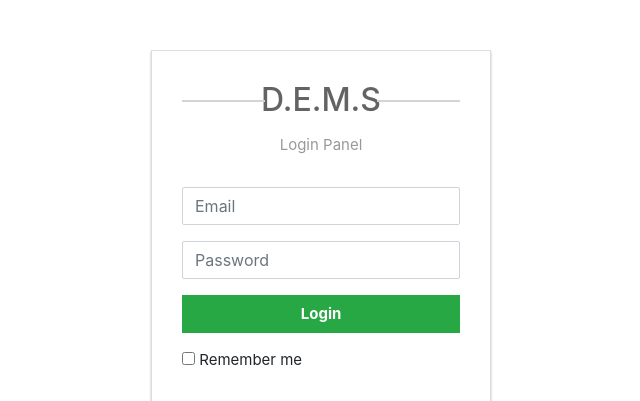
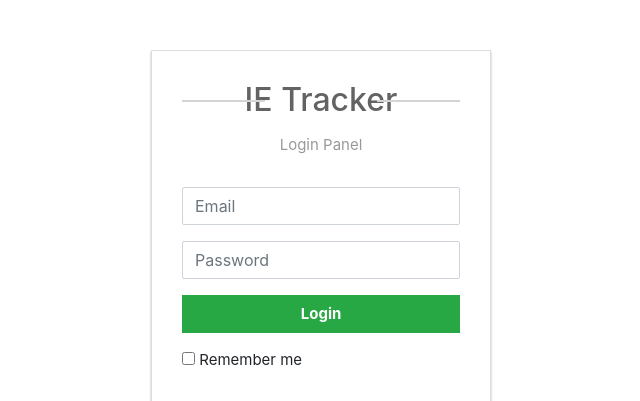
Before and after one commit to saifur213/income-expense-tracker, a PHP site: page /login.php in a window 1280 px wide. Shown: the top 401 px of the page, without its empty margins (319-959 px from the left). Run offline with PHP 8.4, Linux system fonts and the light colour scheme.

Commit message:
change login title

```diff
--- a/login.php
+++ b/login.php
@@ -101,7 +101,7 @@ if (isset($_POST['email'])) {
 <body>
   <div class="login-form">
     <form action="" method="POST" autocomplete="off">
-      <h2 class="text-center">D.E.M.S</h2>
+      <h2 class="text-center">IE Tracker</h2>
       <p class="hint-text">Login Panel</p>
       <div class="form-group">
         <input type="text" name="email" class="form-control" placeholder="Email" required="required">
```
